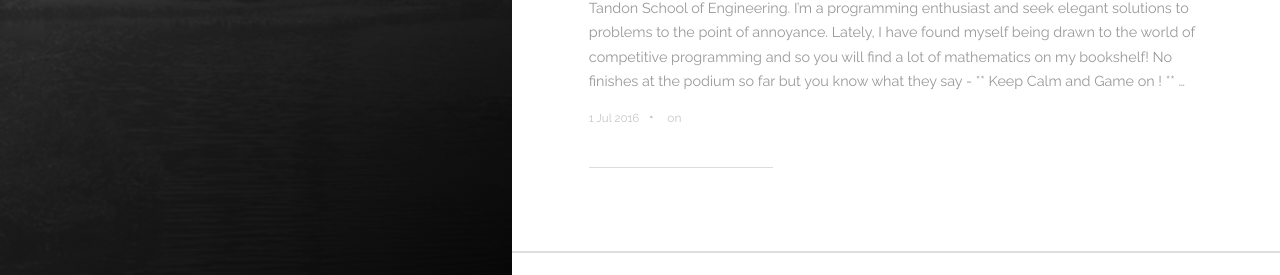
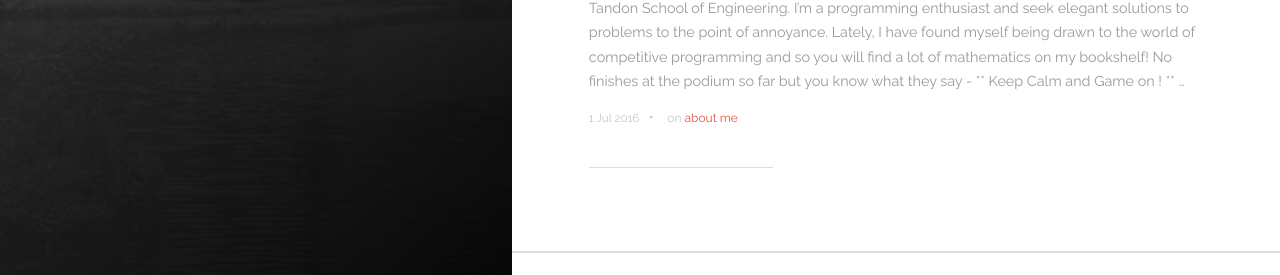
Before and after one commit to preeti1205/preeti1205.github.io, a Jekyll site: the page built from index.html, in a window 1280 px wide and 1047 px high. Shown: the part 759-1034 px from the top of the window. Built offline with Jekyll 4.4.1, drawn with Linux system fonts in a browser that asks for light colours; nearby versions of some CDN libraries; the list of posts is cut into pages by our own code.

Commit message:
new blog

```diff
--- a/_posts/2016-01-08-welcome-to-jekyll.markdown
+++ b/_posts/2016-01-08-welcome-to-jekyll.markdown
@@ -2,6 +2,7 @@
 title:  "Hello, World !"
 date:   2016-07-1 11:04:23
 categories: [jekyll]
+tags : [about me]
 ---
 
 I am Preeti Bhandari. I am second year Computer Engineering graduate student at NYU's Tandon School of Engineering. I'm a programming enthusiast and seek elegant solutions to problems to the point of annoyance. Lately, I have found myself being drawn to the world of competitive programming and so you will find a lot of mathematics on my bookshelf! No finishes at the podium so far but you know what they say - ** Keep Calm and Game on ! **
```
